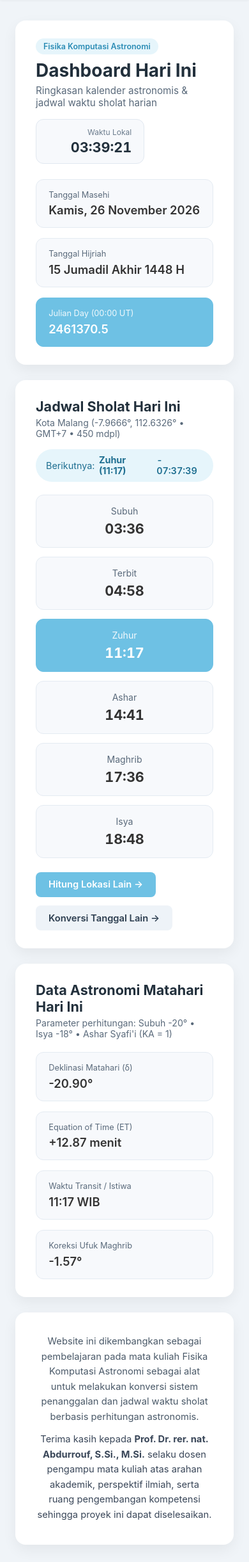
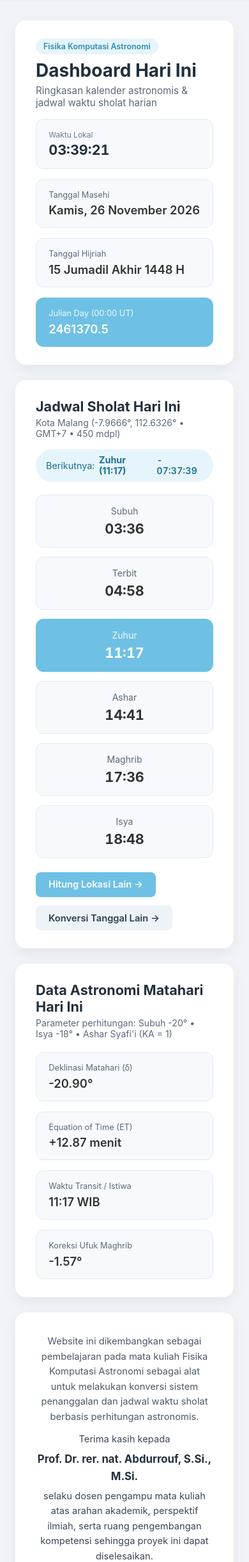
Before and after one commit to AzharFkh/Muslim_Prayer_schedule, a Flask app: page / in a window 390 px wide. Shown: the part 53-2494 px from the top of the page at 64% size. Run offline with Flask 3, Linux system fonts and the light colour scheme.

Commit message:
style(home): refine mobile spacing, clock alignment, and lecturer credit layout

```diff
--- a/static/style_main.css
+++ b/static/style_main.css
@@ -59,9 +59,8 @@ body {
   background: #f7f9fc;
   border: 1px solid #e1e8f0;
   border-radius: 12px;
-  padding: 0.75rem 1.2rem;
-  text-align: right;
-  min-width: 130px;
+  padding: 0.75rem 1.15rem;
+  text-align: center;
 }
 
 .clock-label {
@@ -248,3 +247,23 @@ body {
   margin-top: 0.75rem !important;
   color: #3a4759;
 }
+
+.lecturer-name {
+  display: block;
+  font-size: 1.05rem;
+  margin: 0.35rem 0;
+  color: #22303c;
+}
+
+@media (max-width: 600px) {
+  .hero-header {
+    margin-bottom: 1rem;
+  }
+
+  .live-clock-box {
+    width: 100%;
+    box-sizing: border-box;
+    text-align: left;
+    padding: 1rem 1.2rem;
+  }
+}
--- a/templates/index.html
+++ b/templates/index.html
@@ -3,7 +3,7 @@
 {% block title %}Home - Dashboard Pemantauan{% endblock %}
 
 {% block head_scripts %}
-  <link rel="stylesheet" href="{{ url_for('static', filename='style_main.css', v='2') }}">
+  <link rel="stylesheet" href="{{ url_for('static', filename='style_main.css', v='6') }}">
 {% endblock %}
 
 {% block content %}
@@ -107,7 +107,7 @@
     </p>
     <p class="thanks-text">
       Terima kasih kepada
-      <strong>Prof. Dr. rer. nat. Abdurrouf, S.Si., M.Si.</strong>
+      <strong class="lecturer-name">Prof. Dr. rer. nat. Abdurrouf, S.Si., M.Si.</strong>
       selaku dosen pengampu mata kuliah atas arahan akademik, perspektif ilmiah, serta ruang
       pengembangan kompetensi sehingga proyek ini dapat diselesaikan.
     </p>
```
